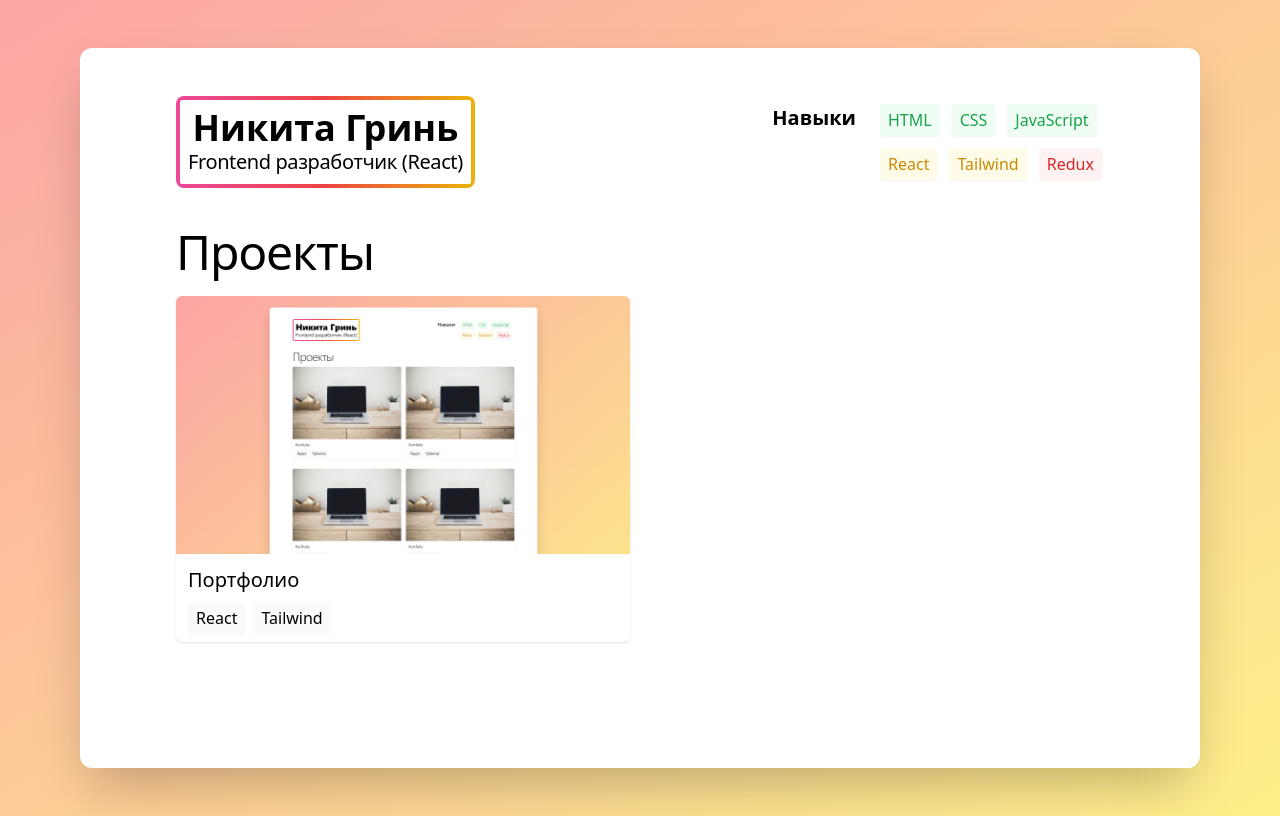
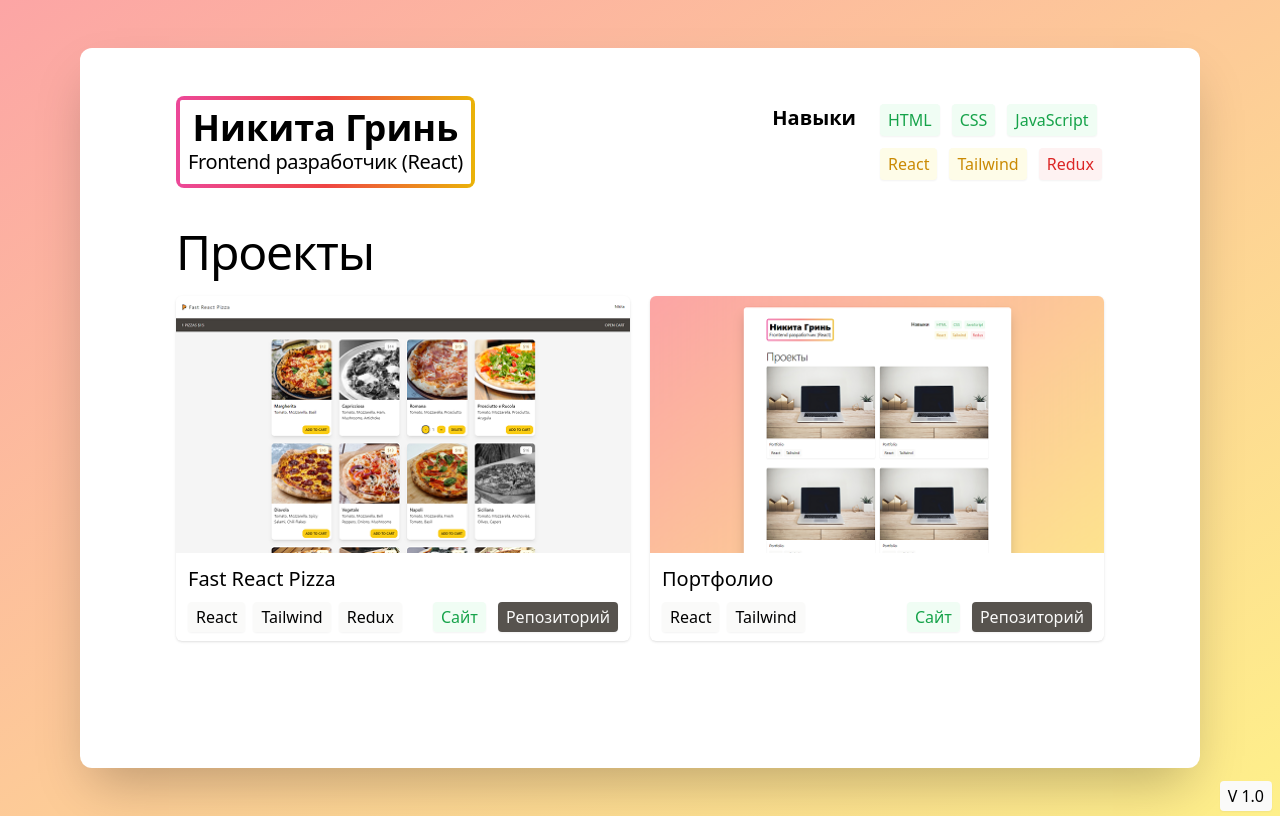
Before and after one commit to NikitaGrin/portfolio, a React (Vite) app: page / in a window 1280 px wide. Built offline with nearby package versions, Linux system fonts and the light colour scheme.

Commit message:
Second project added Added site, repo button Small fixes

```diff
--- a/src/AppLayout.tsx
+++ b/src/AppLayout.tsx
@@ -1,9 +1,13 @@
 import { Outlet } from "react-router-dom";
+import Label from "./components/Label";
 
 function AppLayout() {
   return (
-    <div className="flex min-h-screen items-center justify-center bg-gradient-to-br from-red-300 to-yellow-200 shadow-sm md:px-12 md:py-12">
-      <div className="h-screen min-h-[90vh] w-full max-w-[70rem] items-center bg-white px-4 py-8 shadow-2xl sm:px-16 sm:py-12 md:rounded-xl lg:h-auto lg:px-24">
+    <div className="relative flex min-h-screen items-center justify-center bg-gradient-to-br from-red-300 to-yellow-200 shadow-sm md:px-12 md:py-12">
+      <div className="absolute bottom-2 right-2 hidden lg:block ">
+        <Label color="random">V 1.0</Label>
+      </div>
+      <div className="min-h-[90vh] w-full max-w-[70rem] items-center bg-white px-4 py-8 shadow-2xl sm:px-16 sm:py-12 md:rounded-xl lg:h-auto lg:px-24">
         <Outlet />
       </div>
     </div>
--- a/src/ProjectItem.tsx
+++ b/src/ProjectItem.tsx
@@ -1,22 +1,38 @@
 import Label from "./components/Label";
 
 function ProjectItem({
-  project: { image, name, stack },
+  project: { image, name, stack, repo, link },
 }: {
-  project: { image: string; name: string; stack: string[] };
+  project: {
+    image: string;
+    name: string;
+    stack: string[];
+    repo: string;
+    link: string;
+  };
 }) {
   return (
+    <a href={link}>
       <div className="cursor-pointer rounded-md shadow transition duration-300 hover:-translate-y-1 hover:shadow-xl active:translate-y-0 active:shadow-lg">
-      <img className="rounded-t-md" src={image} alt={name} />
+        <img className="w-full rounded-t-md" src={image} alt={name} />
         <div className="space-y-3 p-3">
           <h3 className="text-xl">{name}</h3>
+          <div className="flex flex-wrap justify-between gap-4">
             <div className="space-x-2">
               {stack.map((item: string) => (
                 <Label color="random">{item}</Label>
               ))}
             </div>
+            <div className="space-x-3">
+              <Label color="green">Сайт</Label>
+              <a href={repo}>
+                <Label color="dark">Репозиторий</Label>
+              </a>
             </div>
           </div>
+        </div>
+      </div>
+    </a>
   );
 }
 
--- a/src/Projects.tsx
+++ b/src/Projects.tsx
@@ -2,11 +2,20 @@ import ProjectItem from "./ProjectItem";
 
 const projects = [
   {
+    id: 2,
+    name: "Fast React Pizza",
+    stack: ["React", "Tailwind", "Redux"],
+    link: "https://pizza-ng.vercel.app/",
+    image: "/project-2.png",
+    repo: "https://github.com/NikitaGrin/pizza",
+  },
+  {
     id: 1,
     name: "Портфолио",
     stack: ["React", "Tailwind"],
-    link: "https://google.com",
+    link: "#",
     image: "/project-1.png",
+    repo: "https://github.com/NikitaGrin/portfolio",
   },
 ];
 
--- a/src/components/Label.tsx
+++ b/src/components/Label.tsx
@@ -6,6 +6,7 @@ function Label({ children, color }: { children: string; color: string }) {
     yellow: base + "bg-yellow-50 text-yellow-600",
     red: base + "bg-red-50 text-red-600",
     random: base + "bg-stone-50",
+    dark: base + "bg-stone-600 text-stone-50",
   };
 
   return (
```
Also changed, not shown: public/project-1.png, public/project-2.png (added). Lines whose indentation alone changed are shown as unchanged.
